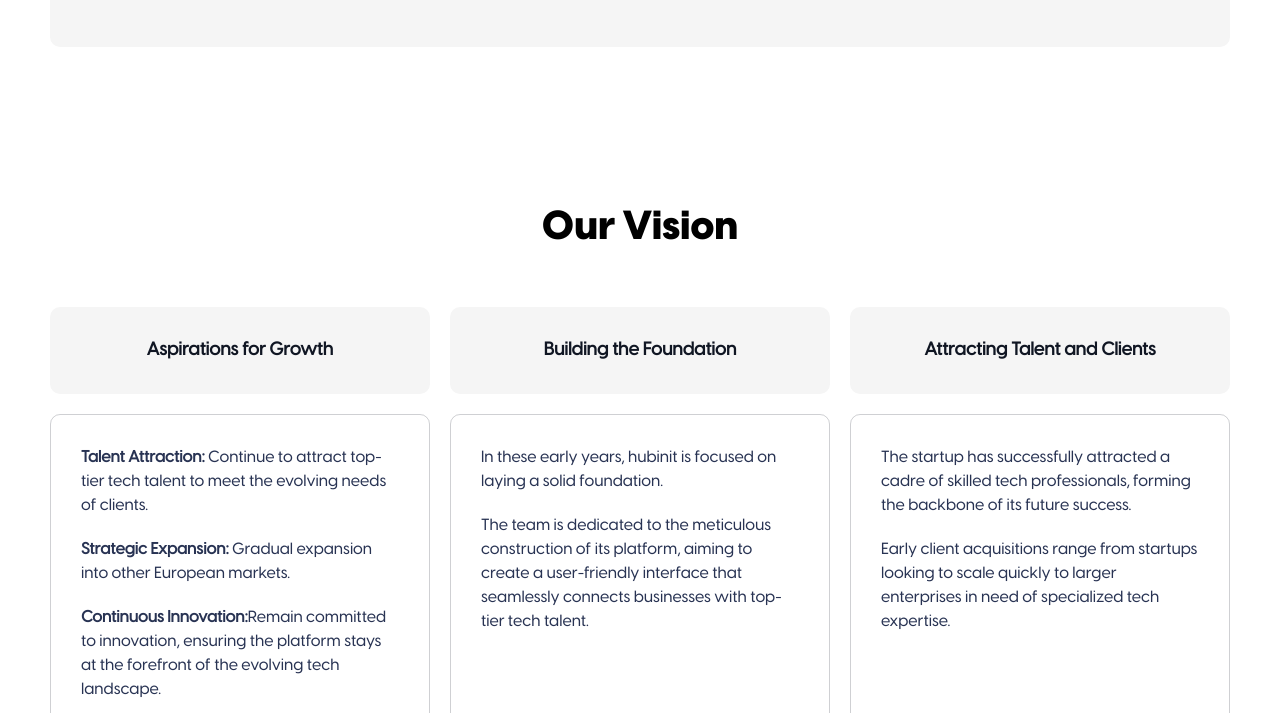
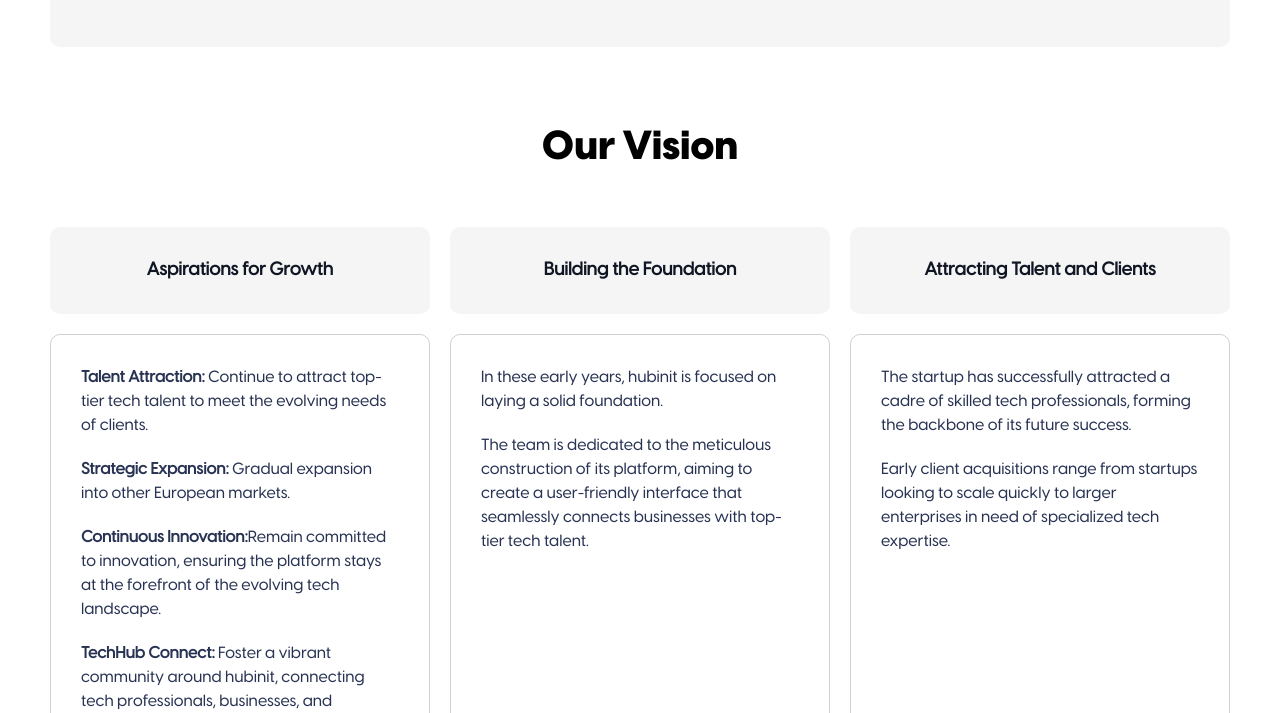
Before and after one commit to hubinit-tech/Hubinit_Website_HTML, a plain HTML site: page aboutus.html in a window 1280 px wide. Shown: the part 1227-1940 px from the top of the page. Drawn offline with nearby package versions, Linux system fonts and the light colour scheme.

Commit message:
space in about page fixed

```diff
--- a/css/aboutUs.css
+++ b/css/aboutUs.css
@@ -80,7 +80,7 @@
 .ourVision-section{
     display: flex;
     flex-direction: column;
-    padding:  150px 50px;
+    padding:  70px 50px;
     text-align: center;
     gap: 50px;
 }
```
